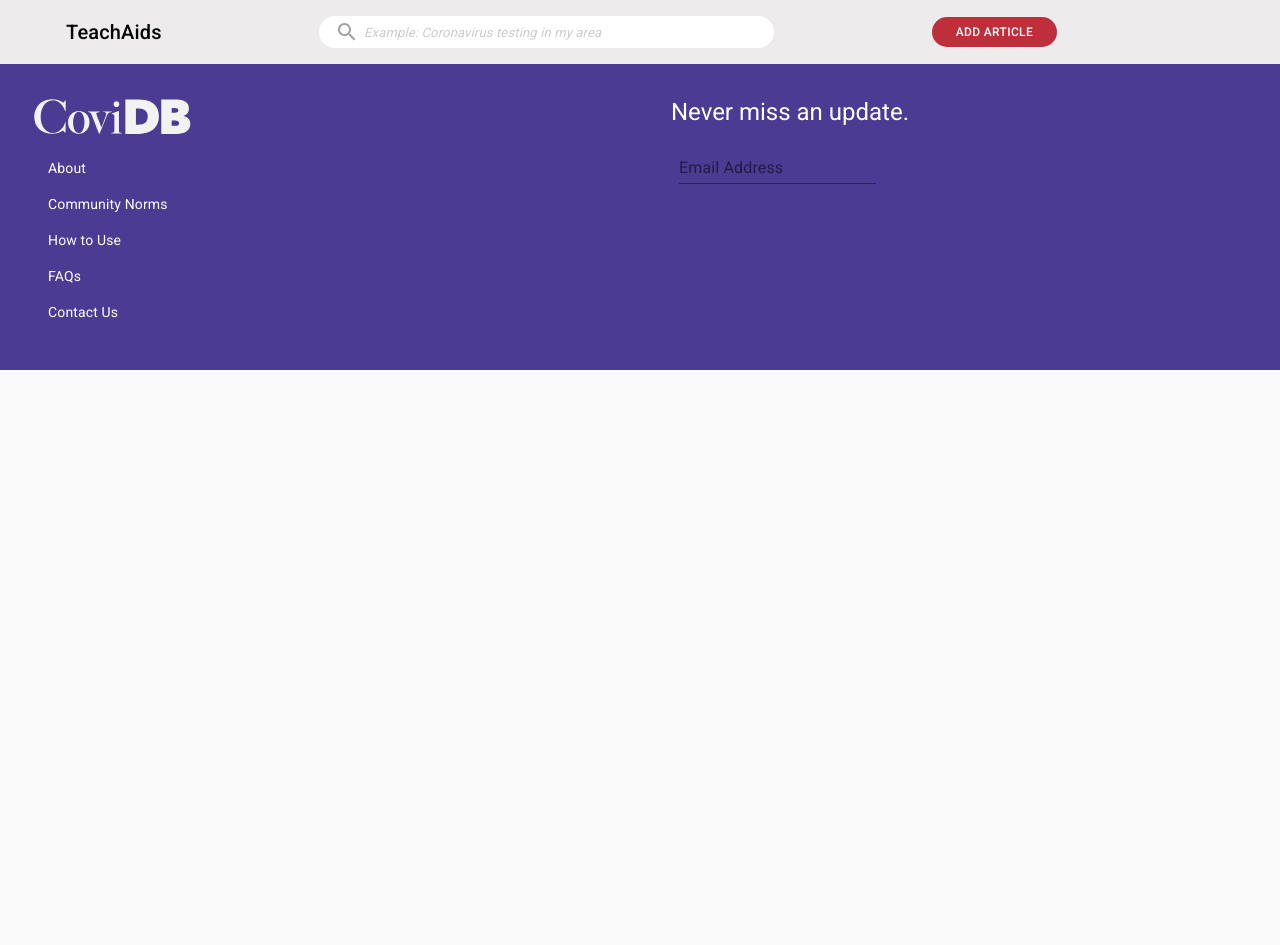
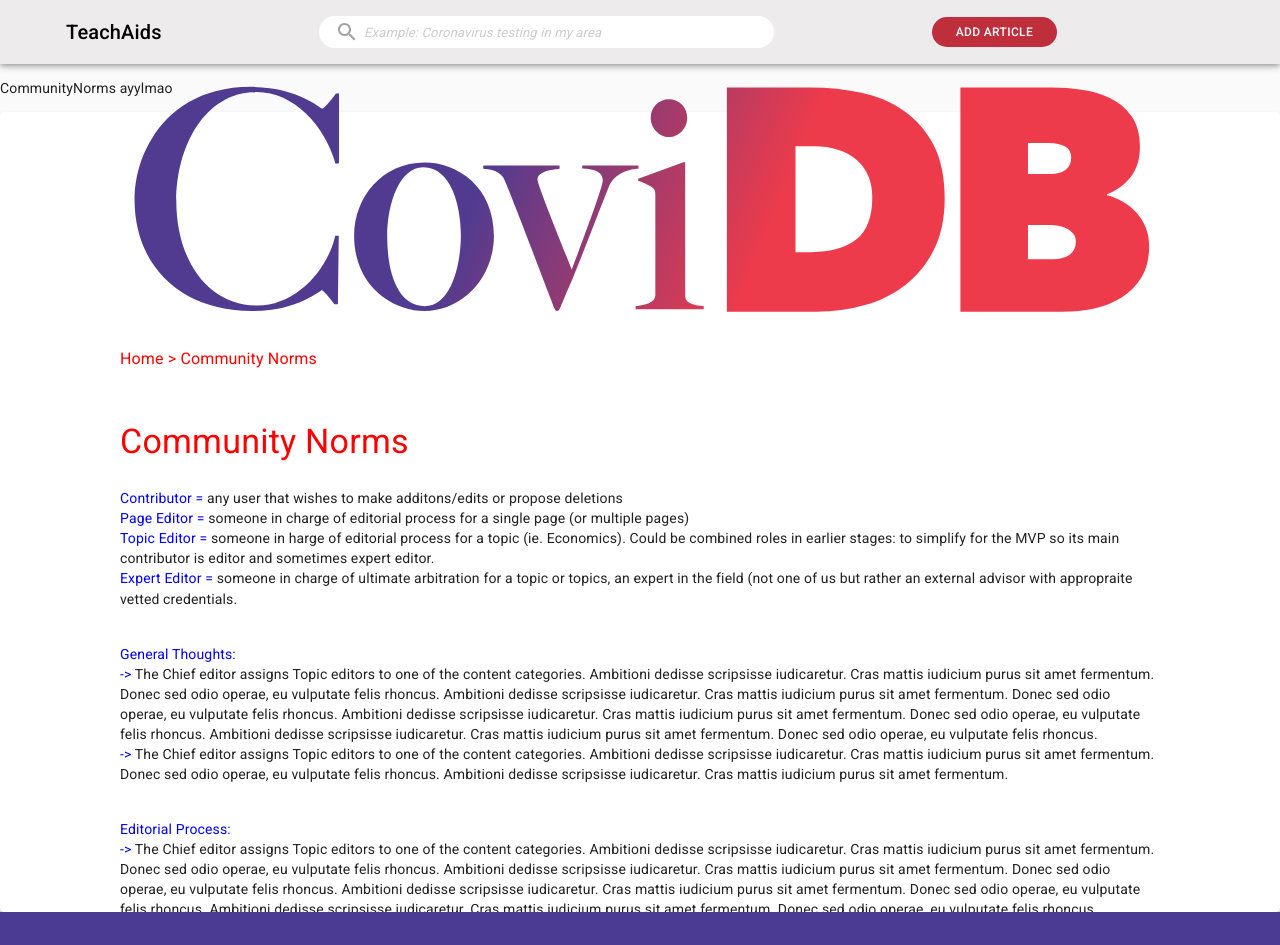
Before and after one commit to kevin20841/covidb-app, a React (Create React App) app: page /communitynorms in a window 1280 px wide. Shown: the top 945 px of the page. Before the commit the page ends 800 px from the top, so only its background shows below. Built offline with nearby package versions, Linux system fonts and the light colour scheme.

Commit message:
Community Norms skeleton built. Need to update font/spacing/content

```diff
--- a/src/About.js
+++ b/src/About.js
@@ -60,7 +60,7 @@
   },
 }));
 
-export default function Home() {
+export default function About() {
   const classes = useStyles();
 
   return (
--- a/src/App.js
+++ b/src/App.js
@@ -6,6 +6,7 @@
 import Navigation from "./navigation";
 import StickyFooter from "./StickyFooter";
 import About from "./About";
+import CommunityNorms from "./CommunityNorms";
 
 function App() {
   return (
@@ -27,6 +28,10 @@
             <p>about ayylmao</p>
             <About />
           </Route>
+          <Route path="/communitynorms">
+            <p>CommunityNorms ayylmao</p>
+            <CommunityNorms />
+          </Route>
         </Switch>
       </div>
       <StickyFooter />
--- /dev/null
+++ b/src/CommunityNorms.js
@@ -0,0 +1,165 @@
+import React from "react";
+import Paper from "@material-ui/core/Paper";
+import Grid from "@material-ui/core/Grid";
+import Typography from "@material-ui/core/Typography";
+import { makeStyles } from "@material-ui/core/styles";
+import Container from "@material-ui/core/Container";
+import Box from "@material-ui/core/Box";
+import logo_color from "./logo_color.svg"
+import Button from '@material-ui/core/Button';
+
+const useStyles = makeStyles(theme => ({
+  root: {
+    padding: theme.spacing(0, 15),
+    height: 800,
+    display: "flex",
+    flexDirection: "column",
+    justifyContent: "center",
+    backgroundColor: theme.palette.background.paper,
+  },
+  vertDiv: {
+    padding: theme.spacing(0, 15),
+    height: 800,
+    display: "flex",
+    flexDirection: "column",
+    justifyContent: "center",
+    backgroundColor: theme.palette.background.paper,
+  },
+  entry: {
+    display: 'flex',
+    float: 'left',
+    flexDirection: 'row',
+    clear: 'none'
+  },
+  headerAbout: {
+    paddingTop: '50px',
+    color: 'red',
+    align: 'left',
+    //variant: 'h5',
+    //component: 'h5'
+    fontWeightLight: 200,
+    fontWeightRegular: 400,
+    fontWeightMedium: 500,
+    useNextVariants: true,
+    h1: {
+      fontSize: "1.25rem",
+      fontWeight: "bold",
+      lineHeight: "1.2em"
+    },
+    h2: {
+      fontSize: "1.75rem",
+      fontWeight: "normal",
+      lineHeight: "1.2em"
+    },
+  },
+  boldBody: {
+    color: 'blue',
+    aligh: 'left',
+    paragraph: 'true',
+    variant: 'body1',
+    //paddingRight: '10px',
+  },
+  body: {
+    color: 'black',
+    aligh: 'left',
+    variant: 'body1',
+    paragraph: 'true',
+  },
+  linkBack: {
+    paddingTop: '15px',
+    color: 'red',
+    aligh: 'left',
+    paragraph: 'true',
+    variant: 'body1',
+  },
+}));
+
+export default function CommunityNorms() {
+  const classes = useStyles();
+
+  return (
+    <>
+      <div>
+        <Paper className={classes.vertDiv}>
+          <Box display="flex" justifyContent="left">
+            <img src={logo_color} />
+          </Box>
+          <Typography className={classes.linkBack}>
+            Home > Community Norms
+          </Typography>
+          <Typography variant="h4" className={classes.headerAbout}>
+            Community Norms
+          </Typography>
+
+          <Box paddingTop='25px'>
+            <span className={classes.boldBody}> Contributor = </span>
+            any user that wishes to make additons/edits or propose deletions
+          </Box>
+          <Box>
+            <span className={classes.boldBody}> Page Editor = </span>
+            someone in charge of editorial process for a single page (or
+            multiple pages)
+          </Box>
+          <Box>
+            <span className={classes.boldBody}> Topic Editor = </span>
+            someone in harge of editorial process for a topic (ie. Economics).
+            Could be combined roles in earlier stages: to simplify for the MVP so
+            its main contributor is editor and sometimes expert editor.
+          </Box>
+          <Box>
+            <span className={classes.boldBody}> Expert Editor = </span>
+            someone in charge of ultimate arbitration for a topic or topics, an
+            expert in the field (not one of us but rather an external advisor
+            with appropraite vetted credentials.
+          </Box>
+          <Box paddingTop='35px'>
+            <span className={classes.boldBody}> General Thoughts: </span>
+          </Box>
+          <Box>
+            <span className={classes.boldBody}> -> </span>
+            The Chief editor assigns Topic editors to one of the content categories.
+            Ambitioni dedisse scripsisse iudicaretur. Cras mattis iudicium purus sit amet fermentum.
+            Donec sed odio operae, eu vulputate felis rhoncus.
+            Ambitioni dedisse scripsisse iudicaretur. Cras mattis iudicium purus sit amet fermentum.
+            Donec sed odio operae, eu vulputate felis rhoncus.
+            Ambitioni dedisse scripsisse iudicaretur. Cras mattis iudicium purus sit amet fermentum.
+            Donec sed odio operae, eu vulputate felis rhoncus.
+            Ambitioni dedisse scripsisse iudicaretur. Cras mattis iudicium purus sit amet fermentum.
+            Donec sed odio operae, eu vulputate felis rhoncus.
+          </Box>
+          <Box>
+            <span className={classes.boldBody}> -> </span>
+            The Chief editor assigns Topic editors to one of the content categories.
+            Ambitioni dedisse scripsisse iudicaretur. Cras mattis iudicium purus sit amet fermentum.
+            Donec sed odio operae, eu vulputate felis rhoncus.
+            Ambitioni dedisse scripsisse iudicaretur. Cras mattis iudicium purus sit amet fermentum.
+          </Box>
+
+          <Box paddingTop='35px'>
+            <span className={classes.boldBody}> Editorial Process: </span>
+          </Box>
+          <Box>
+            <span className={classes.boldBody}> -> </span>
+            The Chief editor assigns Topic editors to one of the content categories.
+            Ambitioni dedisse scripsisse iudicaretur. Cras mattis iudicium purus sit amet fermentum.
+            Donec sed odio operae, eu vulputate felis rhoncus.
+            Ambitioni dedisse scripsisse iudicaretur. Cras mattis iudicium purus sit amet fermentum.
+            Donec sed odio operae, eu vulputate felis rhoncus.
+            Ambitioni dedisse scripsisse iudicaretur. Cras mattis iudicium purus sit amet fermentum.
+            Donec sed odio operae, eu vulputate felis rhoncus.
+            Ambitioni dedisse scripsisse iudicaretur. Cras mattis iudicium purus sit amet fermentum.
+            Donec sed odio operae, eu vulputate felis rhoncus.
+          </Box>
+          <Box>
+            <span className={classes.boldBody}> -> </span>
+            The Chief editor assigns Topic editors to one of the content categories.
+            Ambitioni dedisse scripsisse iudicaretur. Cras mattis iudicium purus sit amet fermentum.
+            Donec sed odio operae, eu vulputate felis rhoncus.
+            Ambitioni dedisse scripsisse iudicaretur. Cras mattis iudicium purus sit amet fermentum.
+          </Box>
+        </Paper>
+      </div>
+
+    </>
+  );
+}
```
